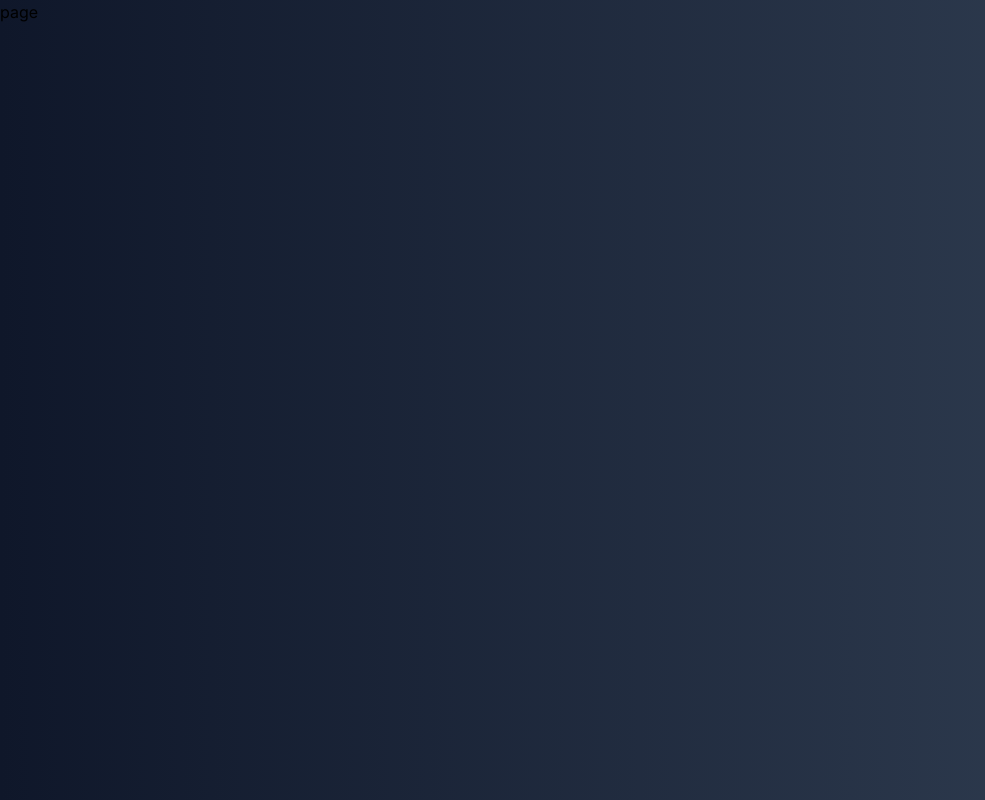
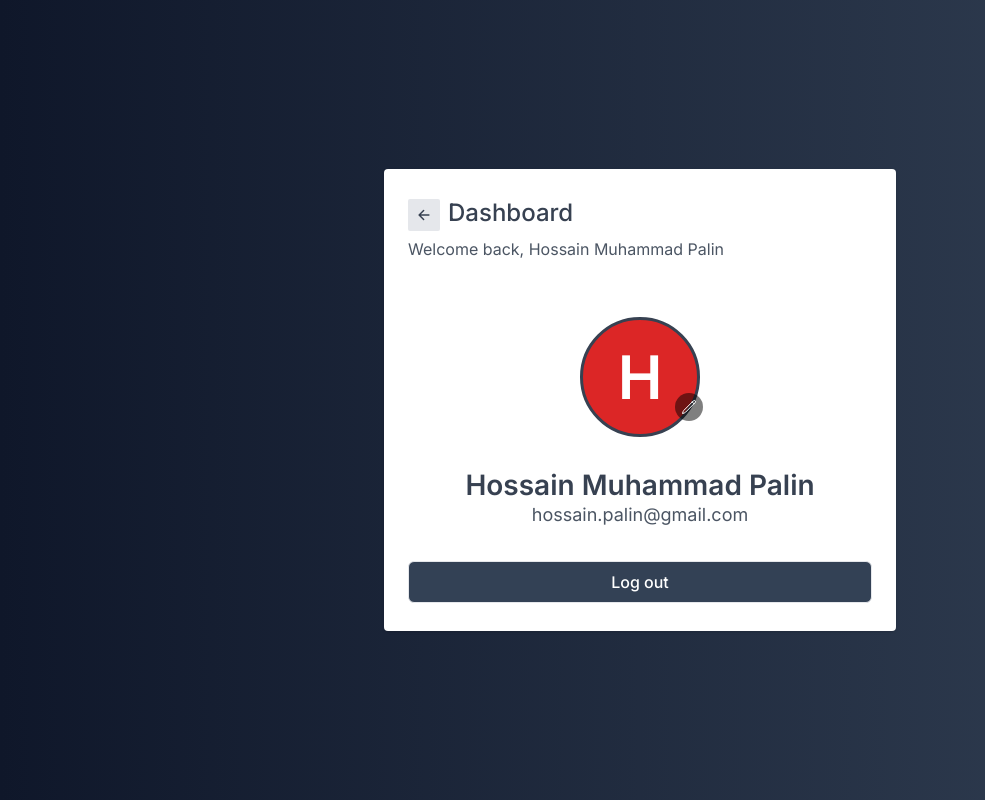
Before and after one commit to hossainpalin/login-system, a Next.js app: page /dashboard in a window 1280 px wide. Shown: the whole page, without its empty margins (0-985 px from the left). Built offline with nearby package versions, Linux system fonts and the light colour scheme.

Commit message:
Dashboard page add

```diff
--- a/src/app/(auth)/layout.tsx
+++ /dev/null
@@ -1,13 +0,0 @@
-import React from "react";
-
-type Props = {
-  children: React.ReactNode;
-};
-
-export default function AuthLayout({ children }: Props) {
-  return (
-    <div className="container flex h-screen w-full flex-col items-center justify-center">
-      {children}
-    </div>
-  );
-}
--- a/src/app/(auth)/login/page.tsx
+++ b/src/app/(auth)/login/page.tsx
@@ -3,17 +3,16 @@ import LoginForm from "@/components/auth/LoginForm";
 import SocialLogin from "@/components/auth/SocialLogin";
 import Link from "next/link";
 
-export async function metadata() {
+export function metadata() {
   return {
-    title: "Login Page",
-    description: "Login page for the application.",
+    title: "Login System - Login Page",
+    description: "This is the login page of the login system.",
   };
 }
 
 export default async function LoginPage() {
   return (
-    <div className="w-full">
-      <div className="mx-auto max-w-lg overflow-hidden rounded bg-white px-6 py-7 shadow">
+    <div className="w-full max-w-lg overflow-hidden rounded bg-white px-6 py-7 shadow">
       <div className="mb-1 flex items-center gap-2">
         <BackToHome />
         <h2 className="mb-1 text-2xl font-medium text-gray-700">Login</h2>
@@ -39,6 +38,5 @@ export default async function LoginPage() {
         </Link>
       </p>
     </div>
-    </div>
   );
 }
--- a/src/app/(auth)/register/page.tsx
+++ b/src/app/(auth)/register/page.tsx
@@ -3,17 +3,21 @@ import RegisterForm from "@/components/auth/RegisterForm";
 import SocialLogin from "@/components/auth/SocialLogin";
 import Link from "next/link";
 
+export function metadata() {
+  return {
+    title: "Login System - Register Page",
+    description: "This is the register page of the login system.",
+  };
+}
+
 export default function RegisterPage() {
   return (
-    <div className="w-full">
-      <div className="mx-auto max-w-lg overflow-hidden rounded bg-white px-6 py-7 shadow">
+    <div className="w-full max-w-lg overflow-hidden rounded bg-white px-6 py-7 shadow">
       <div className="mb-1 flex items-center gap-2">
         <BackToHome />
         <h2 className="mb-1 text-2xl font-medium text-gray-700">Register</h2>
       </div>
-        <p className="text-md mb-6 text-gray-600">
-          Please register to continue
-        </p>
+      <p className="text-md mb-6 text-gray-600">Please register to continue</p>
       <RegisterForm />
 
       <div className="relative mt-6 flex justify-center">
@@ -31,6 +35,5 @@ export default function RegisterPage() {
         </Link>
       </p>
     </div>
-    </div>
   );
 }
--- a/src/app/dashboard/page.tsx
+++ b/src/app/dashboard/page.tsx
@@ -1,5 +1,27 @@
+import Avatar from "@/components/auth/Avatar";
+import BackToHome from "@/components/auth/BackToHome";
+
+export function metadata() {
+  return {
+    title: "Login System - Dashboard Page",
+    description: "This is the dashboard page of the login system.",
+  };
+}
+
 export default function DashboardPage() {
   return (
-    <div>page</div>
-  )
+    <div className="flex w-full max-w-lg flex-col items-center overflow-hidden rounded bg-white px-6 py-7 shadow">
+      <div className="mb-8 w-full">
+        <div className="mb-1 flex items-center gap-2">
+          <BackToHome />
+          <h2 className="mb-1 text-2xl font-medium text-gray-700">Dashboard</h2>
+        </div>
+        <p className="text-md mb-6 text-gray-600">
+          Welcome back, Hossain Muhammad Palin
+        </p>
+      </div>
+
+      <Avatar />
+    </div>
+  );
 }
--- a/src/app/globals.css
+++ b/src/app/globals.css
@@ -3,6 +3,9 @@
 @tailwind utilities;
 
 @layer components {
+  .navbar {
+    @apply cursor-pointer rounded-md bg-slate-400 px-3 py-1 hover:bg-slate-500;
+  }
   .input-box {
     @apply block w-full rounded-md border border-gray-300 px-4 py-3 text-sm text-gray-600 placeholder-gray-400 outline-none focus:border-slate-700;
   }
--- a/src/app/layout.tsx
+++ b/src/app/layout.tsx
@@ -18,7 +18,7 @@ export default function RootLayout({ children }: Props) {
   return (
     <html lang="en">
       <body
-        className={`${inter.className} bg-gradient-to-r from-slate-900 to-slate-700`}>
+        className={`${inter.className} container flex h-screen w-full items-center justify-center bg-gradient-to-r from-slate-900 to-slate-700`}>
         {children}
       </body>
     </html>
--- a/src/app/page.tsx
+++ b/src/app/page.tsx
@@ -2,7 +2,7 @@ import Navbar from "@/components/Navbar";
 
 export default function HomePage() {
   return (
-    <div className="container flex h-screen w-full flex-col items-center justify-center">
+    <div className="container flex flex-col items-center justify-center">
       <div className="my-16 text-center">
         <h1 className="mb-2 text-4xl text-slate-200">Next.js Login System</h1>
         <p className="font-light text-slate-400">
--- a/src/components/Navbar.tsx
+++ b/src/components/Navbar.tsx
@@ -4,25 +4,24 @@ export default function Navbar() {
   return (
     <ul className="flex gap-5">
       <li>
-        <Link
-          className="rounded-md bg-slate-400 px-3 py-1 hover:bg-slate-500"
-          href="/dashboard">
+        <Link className="navbar" href="/dashboard">
           Dashboard
         </Link>
       </li>
       <li>
-        <Link
-          className="rounded-md bg-slate-400 px-3 py-1 hover:bg-slate-500"
-          href="/login">
+        <Link className="navbar" href="/login">
           Login
         </Link>
       </li>
       <li>
-        <Link
-          className="rounded-md bg-slate-400 px-3 py-1 hover:bg-slate-500"
-          href="/register">
+        <Link className="navbar" href="/register">
           Register
         </Link>
+      </li>
+      <li>
+        <span className="navbar" href="/register">
+          Log out
+        </span>
       </li>
     </ul>
   );
--- /dev/null
+++ b/src/components/auth/Avatar.tsx
@@ -0,0 +1,97 @@
+"use client";
+
+import Image from "next/image";
+import { useRef } from "react";
+
+export default function Avatar(user) {
+  const avatarUploadRef = useRef(null);
+
+  const handleAvatarUpload = (e) => {
+    e.preventDefault();
+    avatarUploadRef.current.addEventListener("change", updateAvatar);
+    avatarUploadRef.current.click();
+  };
+
+  const updateAvatar = async (e) => {
+    const avatar = e.target.files[0];
+    const formData = new FormData();
+    formData.append("image", avatar);
+
+    try {
+      const response = await fetch(
+        "https://api.imgbb.com/1/upload?key=6d98024b636642e855954bf456da327d",
+        {
+          method: "POST",
+          body: formData,
+        },
+      );
+
+      if (response.status === 200) {
+        // TODO: Update user avatar
+        const data = await response.json();
+        console.log(data);
+      }
+    } catch (error) {
+      console.error(error);
+    }
+  };
+  return (
+    <>
+      <div className="flex flex-col items-center">
+        <div className="bg-primary relative mb-8 flex h-[120px] w-[120px] items-center justify-center rounded-full text-6xl font-semibold text-white">
+          <div className="flex h-[120px] w-[120px] items-center justify-center overflow-hidden rounded-full border-[3px] border-gray-700 bg-red-600">
+            {user?.image ? (
+              <Image
+                className="h-full w-full object-cover"
+                src={user?.image}
+                alt={user?.name}
+                width={150}
+                height={150}
+              />
+            ) : (
+              <p>{"Hossain".charAt(0)?.toUpperCase()}</p>
+            )}
+          </div>
+
+          <form onSubmit={handleAvatarUpload}>
+            <button
+              type="submit"
+              className="absolute bottom-4 right-[-3px] flex h-7 w-7 items-center justify-center rounded-full bg-black/50 hover:bg-black/80">
+              <svg
+                xmlns="http://www.w3.org/2000/svg"
+                fill="none"
+                viewBox="0 0 24 24"
+                stroke-width="1.5"
+                stroke="white"
+                className="size-6 p-1">
+                <path
+                  stroke-linecap="round"
+                  stroke-linejoin="round"
+                  d="m16.862 4.487 1.687-1.688a1.875 1.875 0 1 1 2.652 2.652L6.832 19.82a4.5 4.5 0 0 1-1.897 1.13l-2.685.8.8-2.685a4.5 4.5 0 0 1 1.13-1.897L16.863 4.487Zm0 0L19.5 7.125"
+                />
+              </svg>
+            </button>
+            <input
+              ref={avatarUploadRef}
+              type="file"
+              id="file"
+              hidden
+              accept="image/*"
+            />
+          </form>
+        </div>
+
+        <div className="mb-8 text-center">
+          <h3 className="text-2xl font-semibold text-gray-700 lg:text-[28px]">
+            {true ? "Hossain Muhammad Palin" : "No name found"}
+          </h3>
+          <p className="leading-[231%] text-gray-600 lg:text-lg">
+            {true ? "hossain.palin@gmail.com" : "No email address found"}
+          </p>
+        </div>
+      </div>
+
+      <button className="submit-button">Log out</button>
+    </>
+  );
+}
--- a/tailwind.config.ts
+++ b/tailwind.config.ts
@@ -10,7 +10,7 @@ const config: Config = {
     extend: {
       container: {
         center: true,
-        padding: "1rem",
+        padding: "1.25rem",
       },
     },
   },
```
Lines whose indentation alone changed are shown as unchanged.
